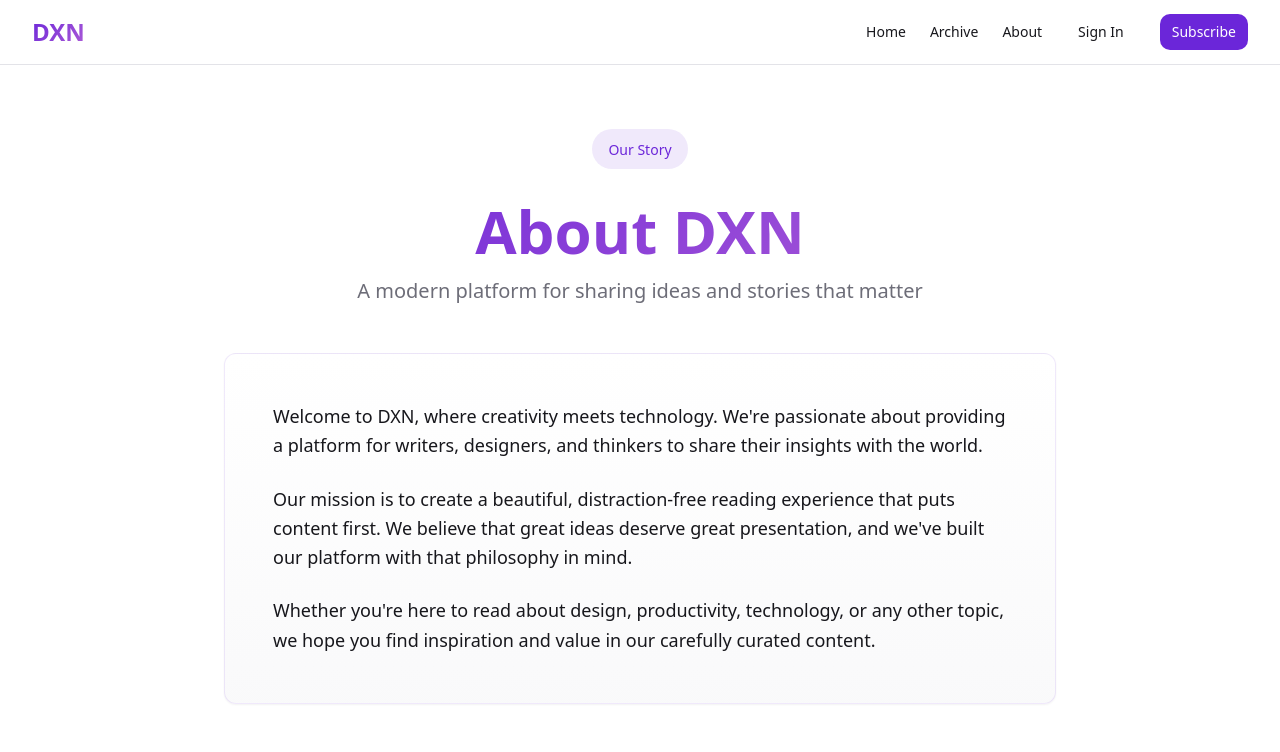
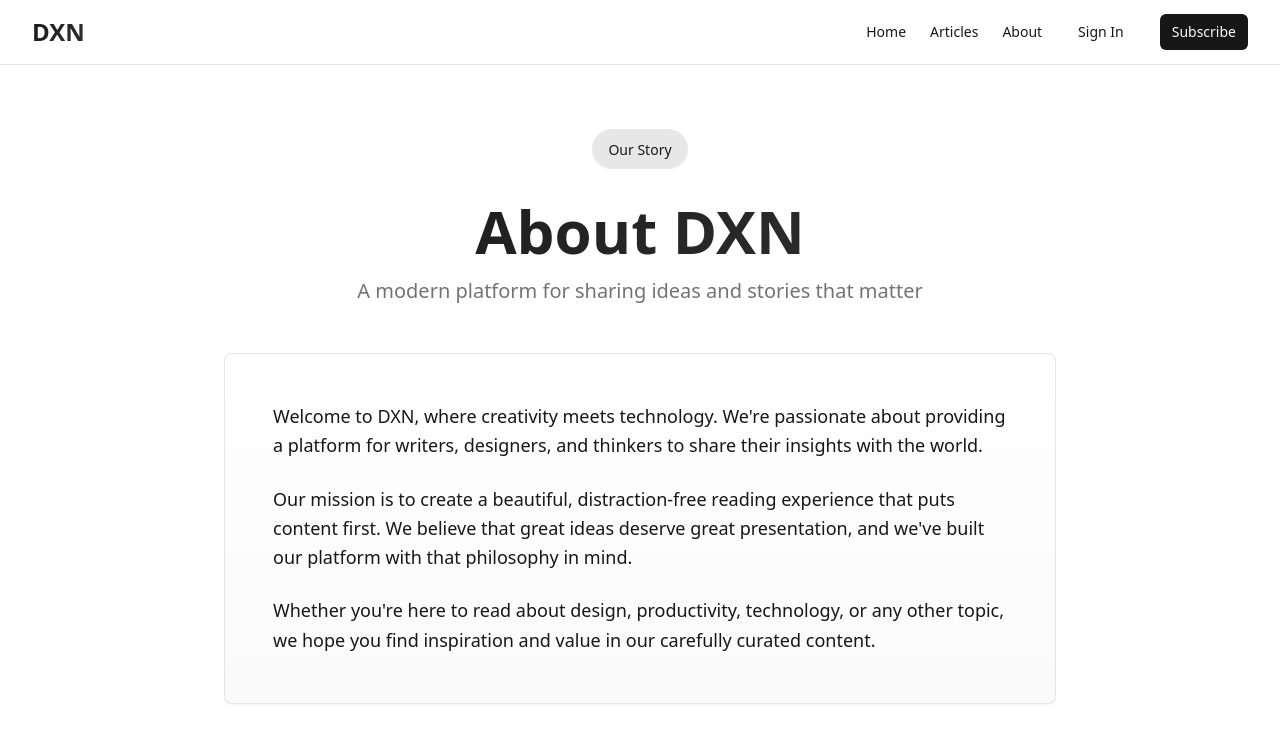
Before and after one commit to hackkaliboi/DXN, a React (Vite) app: page /about in a window 1280 px wide. Shown: the top 752 px of the page. Built offline with nearby package versions, Linux system fonts and the light colour scheme; the HTML template or start-up script is replaced by a standard one.

Commit message:
Refactor: Minimalist theme and rename

```diff
--- a/src/components/Footer.tsx
+++ b/src/components/Footer.tsx
@@ -30,7 +30,7 @@ const Footer = () => {
               </li>
               <li>
                 <Link to="/archive" className="text-muted-foreground hover:text-primary transition-colors">
-                  Archive
+                  Articles
                 </Link>
               </li>
             </ul>
--- a/src/components/Header.tsx
+++ b/src/components/Header.tsx
@@ -56,7 +56,7 @@ const Header = () => {
             Home
           </Link>
           <Link to="/archive" className="text-sm font-medium transition-colors hover:text-primary">
-            Archive
+            Articles
           </Link>
           <Link to="/about" className="text-sm font-medium transition-colors hover:text-primary">
             About
--- a/src/index.css
+++ b/src/index.css
@@ -9,72 +9,72 @@ All colors MUST be HSL.
 @layer base {
   :root {
     --background: 0 0% 100%;
-    --foreground: 240 10% 10%;
+    --foreground: 0 0% 9%;
 
     --card: 0 0% 100%;
-    --card-foreground: 240 10% 10%;
+    --card-foreground: 0 0% 9%;
 
     --popover: 0 0% 100%;
-    --popover-foreground: 240 10% 10%;
+    --popover-foreground: 0 0% 9%;
 
-    --primary: 263 70% 50%;
-    --primary-foreground: 0 0% 100%;
+    --primary: 0 0% 9%;
+    --primary-foreground: 0 0% 98%;
 
-    --secondary: 280 40% 60%;
-    --secondary-foreground: 0 0% 100%;
+    --secondary: 0 0% 96%;
+    --secondary-foreground: 0 0% 9%;
 
-    --muted: 240 10% 96%;
-    --muted-foreground: 240 5% 45%;
+    --muted: 0 0% 96%;
+    --muted-foreground: 0 0% 45%;
 
-    --accent: 45 90% 60%;
-    --accent-foreground: 240 10% 10%;
+    --accent: 0 0% 96%;
+    --accent-foreground: 0 0% 9%;
 
-    --destructive: 0 84.2% 60.2%;
-    --destructive-foreground: 0 0% 100%;
+    --destructive: 0 84% 60%;
+    --destructive-foreground: 0 0% 98%;
 
-    --border: 240 10% 90%;
-    --input: 240 10% 90%;
-    --ring: 263 70% 50%;
+    --border: 0 0% 90%;
+    --input: 0 0% 90%;
+    --ring: 0 0% 9%;
 
-    --radius: 0.75rem;
+    --radius: 0.5rem;
 
-    --gradient-hero: linear-gradient(135deg, hsl(263 70% 50%), hsl(280 60% 60%));
-    --gradient-card: linear-gradient(180deg, hsl(0 0% 100%), hsl(240 10% 98%));
+    --gradient-hero: linear-gradient(135deg, hsl(0 0% 9%), hsl(0 0% 20%));
+    --gradient-card: linear-gradient(180deg, hsl(0 0% 100%), hsl(0 0% 98%));
 
-    --transition-smooth: all 0.3s cubic-bezier(0.4, 0, 0.2, 1);
+    --transition-smooth: all 0.2s ease;
   }
 
   .dark {
-    --background: 240 10% 8%;
+    --background: 0 0% 9%;
     --foreground: 0 0% 98%;
 
-    --card: 240 10% 10%;
+    --card: 0 0% 11%;
     --card-foreground: 0 0% 98%;
 
-    --popover: 240 10% 10%;
+    --popover: 0 0% 11%;
     --popover-foreground: 0 0% 98%;
 
-    --primary: 263 70% 55%;
-    --primary-foreground: 0 0% 100%;
+    --primary: 0 0% 98%;
+    --primary-foreground: 0 0% 9%;
 
-    --secondary: 280 40% 55%;
-    --secondary-foreground: 0 0% 100%;
+    --secondary: 0 0% 15%;
+    --secondary-foreground: 0 0% 98%;
 
-    --muted: 240 10% 15%;
-    --muted-foreground: 240 5% 65%;
+    --muted: 0 0% 15%;
+    --muted-foreground: 0 0% 64%;
 
-    --accent: 45 90% 55%;
-    --accent-foreground: 240 10% 10%;
+    --accent: 0 0% 15%;
+    --accent-foreground: 0 0% 98%;
 
-    --destructive: 0 62.8% 30.6%;
+    --destructive: 0 63% 31%;
     --destructive-foreground: 0 0% 98%;
 
-    --border: 240 10% 20%;
-    --input: 240 10% 20%;
-    --ring: 263 70% 55%;
+    --border: 0 0% 20%;
+    --input: 0 0% 20%;
+    --ring: 0 0% 98%;
 
-    --gradient-hero: linear-gradient(135deg, hsl(263 70% 35%), hsl(280 60% 40%));
-    --gradient-card: linear-gradient(180deg, hsl(240 10% 10%), hsl(240 10% 12%));
+    --gradient-hero: linear-gradient(135deg, hsl(0 0% 98%), hsl(0 0% 80%));
+    --gradient-card: linear-gradient(180deg, hsl(0 0% 11%), hsl(0 0% 13%));
   }
 }
 
--- a/src/pages/Archive.tsx
+++ b/src/pages/Archive.tsx
@@ -41,7 +41,7 @@ const Archive = () => {
         <div className="max-w-4xl mx-auto mb-12">
           <div className="flex items-center gap-2 mb-4">
             <Calendar className="h-8 w-8 text-primary" />
-            <h1 className="text-5xl font-bold">Archive</h1>
+            <h1 className="text-5xl font-bold">Articles</h1>
           </div>
           <p className="text-xl text-muted-foreground mb-8">
             Browse all our articles organized by date and category
```
